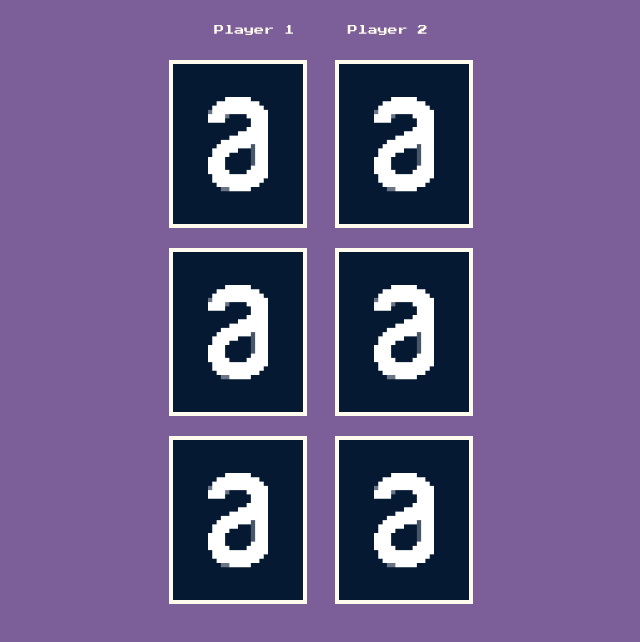
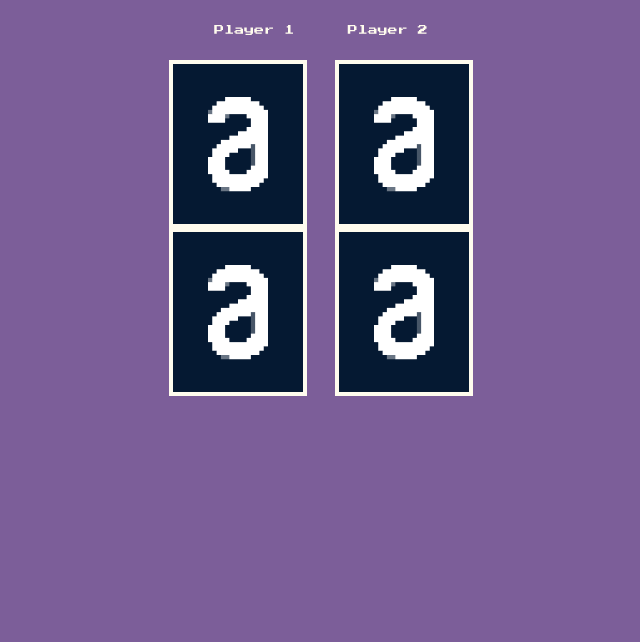
Before and after one commit to ZorittoWendy/javaScript_para_React, a website built with Vite: page matching-game/index.html in a window 1280 px wide. Shown: the whole page, without its empty margins (319-959 px from the left). Built offline with nearby package versions, Linux system fonts and the light colour scheme.

Commit message:
:construction: Add CardFrontBack in BoardGame

```diff
--- a/matching-game/main.js
+++ b/matching-game/main.js
@@ -1,17 +1,16 @@
-import './src/styles/settings/colors.css';
-import './src/styles/generic/reset.css';
-import './src/styles/elements/base.css';
+import "./src/styles/settings/colors.css";
+import "./src/styles/generic/reset.css";
+import "./src/styles/elements/base.css";
+import ScoreBoard from "./src/objects/ScoreBoard";
 import BoardGame from "./src/objects/BoardGame";
-import ScoreBoard from './src/objects/ScoreBoard';
-
-
 
 const $root = document.querySelector("#root");
 
-$root.insertAdjacentHTML("beforeend",
-    `
+$root.insertAdjacentHTML(
+  "beforeend",
+  `
         ${ScoreBoard()}
-        ${BoardGame(6)}
+        ${BoardGame(2)}
 
     `
 );
--- a/matching-game/src/objects/BoardGame/index.js
+++ b/matching-game/src/objects/BoardGame/index.js
@@ -1,13 +1,11 @@
-import "./style.css"
-import CardGame from "../../components/CardGame"
+import "./style.css";
+import CardFrontBack from "../../components/CardFrontBack";
 
+function BoardGame(amountCards) {
+  const $htmlCardFrontBack = CardFrontBack();
+  const $htmlContent = $htmlCardFrontBack.repeat(amountCards);
 
-function BoardGame(amountCards){
-    const $htmlCardGame = CardGame();
-    const $htmlContent = $htmlCardGame.repeat(amountCards)
-
-
-    return /* html */`
+  return /* html */ `
     <section class="board-game">
         ${$htmlContent}
     </section>`;
```
Also changed, not shown: matching-game/src/objects/ScoreBoard/index.js (line endings or trailing spaces), matching-game/src/objects/ScoreBoard/style.css (line endings or trailing spaces).
